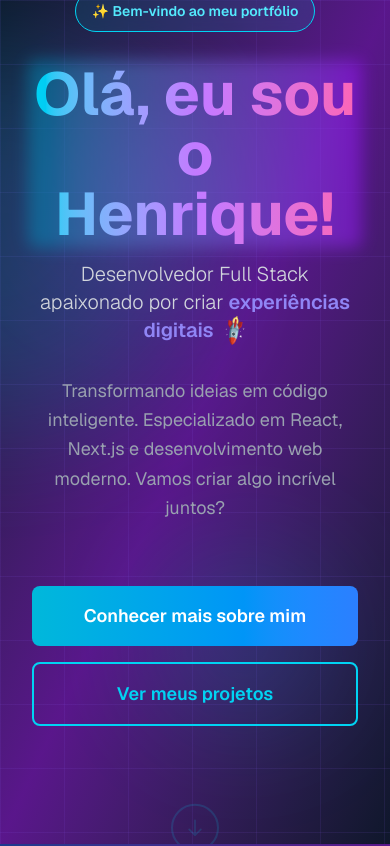
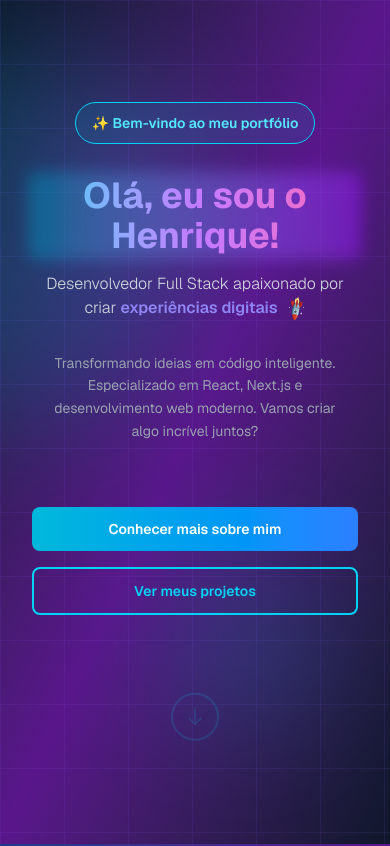
Before and after one commit to HenriqueCardoso-Dev/my-website, a Next.js app: page / in a window 390 px wide. Shown: the top 846 px of the page. Built offline with nearby package versions, Linux system fonts and the light colour scheme.

Commit message:
resize font to mobile view

```diff
--- a/src/components/Hero.tsx
+++ b/src/components/Hero.tsx
@@ -115,7 +115,7 @@ const Hero = () => {
           <motion.div variants={itemVariants} className="space-y-4">
             <div className="relative inline-block">
               <motion.h1
-                className="text-6xl md:text-7xl lg:text-8xl font-bold bg-gradient-to-r from-cyan-400 via-purple-400 to-pink-400 bg-clip-text text-transparent"
+                className="text-4xl sm:text-5xl md:text-7xl lg:text-8xl font-bold bg-gradient-to-r from-cyan-400 via-purple-400 to-pink-400 bg-clip-text text-transparent"
                 animate={{ backgroundPosition: ['0%', '100%'] }}
                 transition={{ duration: 3, repeat: Infinity, repeatType: 'reverse' }}
               >
@@ -131,7 +131,7 @@ const Hero = () => {
             {/* Subtítulo com efeito de digitação */}
             <motion.p
               variants={itemVariants}
-              className="text-xl md:text-2xl lg:text-3xl text-gray-300 font-light"
+              className="text-base sm:text-lg md:text-2xl lg:text-3xl text-gray-300 font-light"
             >
               Desenvolvedor Full Stack apaixonado por criar{' '}
               <motion.span
@@ -156,7 +156,7 @@ const Hero = () => {
           {/* Descrição */}
           <motion.p
             variants={itemVariants}
-            className="text-gray-400 text-lg max-w-2xl mx-auto leading-relaxed"
+            className="text-gray-400 text-sm sm:text-base md:text-lg lg:text-lg max-w-2xl mx-auto leading-relaxed px-4"
           >
             Transformando ideias em código inteligente. Especializado em React, Next.js e desenvolvimento web moderno.
             Vamos criar algo incrível juntos?
@@ -169,7 +169,7 @@ const Hero = () => {
           >
             <motion.a
               href="#about"
-              className="px-8 py-4 rounded-lg bg-gradient-to-r from-cyan-500 to-blue-500 text-white font-semibold text-lg hover:shadow-2xl transition-shadow duration-300"
+              className="px-5 py-3 sm:px-7 sm:py-3 md:px-8 md:py-4 rounded-lg bg-gradient-to-r from-cyan-500 to-blue-500 text-white font-semibold text-sm sm:text-base md:text-lg hover:shadow-2xl transition-shadow duration-300"
               whileHover={{ scale: 1.05, boxShadow: '0 0 30px rgba(34, 211, 238, 0.6)' }}
               whileTap={{ scale: 0.95 }}
             >
@@ -178,7 +178,7 @@ const Hero = () => {
 
             <motion.a
               href="#projects"
-              className="px-8 py-4 rounded-lg border-2 border-cyan-400 text-cyan-400 font-semibold text-lg hover:bg-cyan-400/10 transition-colors duration-300"
+              className="px-5 py-3 sm:px-7 sm:py-3 md:px-8 md:py-4 rounded-lg border-2 border-cyan-400 text-cyan-400 font-semibold text-sm sm:text-base md:text-lg hover:bg-cyan-400/10 transition-colors duration-300"
               whileHover={{ scale: 1.05, boxShadow: '0 0 30px rgba(34, 211, 238, 0.3)' }}
               whileTap={{ scale: 0.95 }}
             >
```
